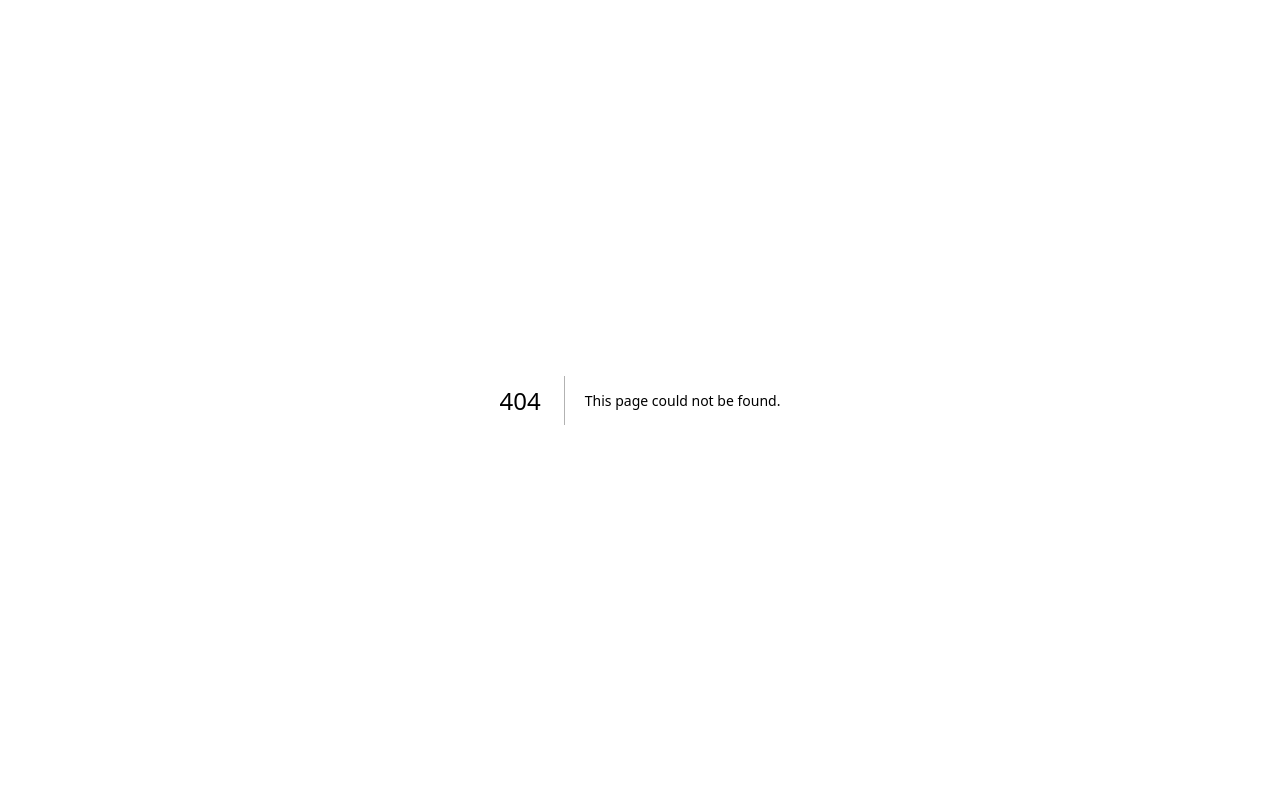
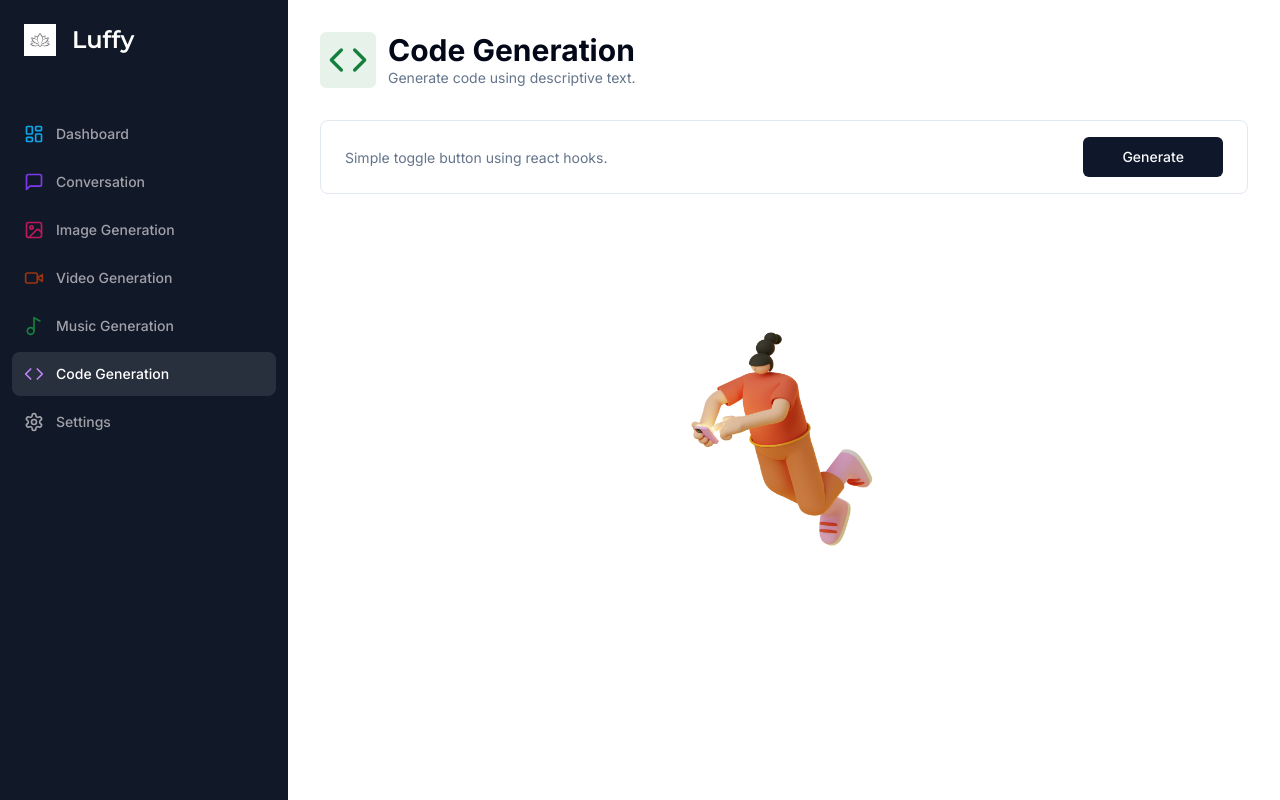
Before and after one commit to Shridharann41/Luffy, a Next.js app: page /code in a window 1280 px wide. Before the commit this address had no page. Built offline with nearby package versions, Linux system fonts and the light colour scheme.

Commit message:
code generation  AI api

```diff
--- /dev/null
+++ b/app/(dashboard)/(routes)/code/constants.ts
@@ -0,0 +1,8 @@
+import * as z from "zod";
+
+ export const formSchema = z.object({
+    prompt: z.string().min(1, {
+        message: "Prompt is required",
+    }),
+
+});
--- /dev/null
+++ b/app/(dashboard)/(routes)/code/page.tsx
@@ -0,0 +1,161 @@
+"use client";
+
+import axios from "axios";
+import * as z from "zod";
+import { Heading } from "@/components/heading";
+import { Code} from "lucide-react";
+import { useForm } from "react-hook-form";
+import { useRouter } from "next/navigation";
+import OpenAI from "openai";
+import { ChatCompletionRequestMessage} from "openai";
+import { Empty } from "@/components/empty";
+
+
+import {formSchema} from "./constants"
+import { zodResolver } from "@hookform/resolvers/zod";
+import { Form, FormControl, FormField, FormItem } from "@/components/ui/form";
+import { Input } from "@/components/ui/input";
+import { Button } from "@/components/ui/button";
+import { useState } from "react";
+import { Loader } from "@/components/loader";
+import { cn } from "@/lib/utils";
+import { UserAvatar } from "@/components/user-avatar";
+import { BotAvatar } from "@/components/bot-avatar";
+import ReactMarkdown from "react-markdown";
+
+
+
+
+const CodePage = () => {
+  const router = useRouter();
+  const [messages, setMessages] = useState<ChatCompletionRequestMessage[]>([]);
+  const form = useForm<z.infer<typeof formSchema>>({
+    resolver: zodResolver(formSchema),
+    defaultValues: {
+        prompt: ""
+    }
+  });
+
+  const isLoading = form.formState.isSubmitting;
+
+  const onSubmit = async  (values: z.infer<typeof formSchema>) => {
+    try{
+      const userMessage: ChatCompletionRequestMessage = {
+        role: "user",
+        content: values.prompt,
+
+
+      };
+      const newMessages = [...messages, userMessage];
+
+      const response = await axios.post("/api/code", {
+        messages: newMessages,
+
+      });
+
+      setMessages((current) => [...current, userMessage, response.data]);
+      form.reset();
+    } catch (error: any) {
+      //TODO: Open Pro Modal
+      console.log(error);
+
+    }finally{
+      router.refresh();
+
+    }
+  };
+  return (
+    <div>
+      <Heading
+        title="Code Generation"
+        description="Generate code using descriptive text."
+        icon={Code}
+        iconColor="text-green-700"
+        bgColor="bg-green-700/10"
+      />
+      <div className="px-4 lg:px-8">
+        <div>
+          <Form {...form}>
+            <form
+              onSubmit={form.handleSubmit(onSubmit)}
+              className="
+                rounded-lg
+                border
+                w-full
+                p-4
+                px-3
+                md:px-6
+                focus-within:shadow-sm
+                grid
+                grid-cols-12
+                gap-2
+              "
+            >
+              <FormField
+                name="prompt"
+                render={({ field }) => (
+                  <FormItem className="col-span-12 lg:col-span-10">
+                    <FormControl className="m-0 p-0">
+                      <Input
+                        className="border-0 outline-none focus-visible:ring-0 focus-visible:ring-transparent"
+                        disabled={isLoading}
+                        placeholder="Simple toggle button using react hooks."
+                        {...field}
+                      />
+                    </FormControl>
+                  </FormItem>
+                )}
+              />
+              <Button className="col-span-12 lg:col-span-2 w-full" type="submit" disabled={isLoading} size="icon">
+                Generate
+              </Button>
+            </form>
+          </Form>
+        </div>
+        <div className="space-y-4 mt-4">
+          {isLoading && (
+            <div className="p-8 rounded-lg w-full flex items-center justify-center bg-muted">
+              <Loader />
+            </div>
+          )}
+          {messages.length === 0 && !isLoading && (
+            <Empty label="No conversation started" />
+          )}
+          <div className="flex flex-col-reverse gap-y-4">
+            {messages.map((message) => (
+              <div
+                key={message.content}
+                className={cn(
+                  "p-8 w-full flex items-start gap-x-8 rounded-lg",
+                  message.role === "user"
+                    ? "bg-white border border-black border-opacity-10"
+                    : "bg-muted"
+                )}
+              >
+                {message.role === "user" ? <UserAvatar /> : <BotAvatar />}
+                <ReactMarkdown
+                  components={{
+                    pre: ({ node, ...props }) => (
+                      <div className="overflow-auto w-full my-2 bg-black/10 p-2 rounded-lg">
+                        <pre {...props} />
+                      </div>
+                    ),
+                    code: ({node, ...props})=>(
+                      <code className="bg-black/10 rounded-lg p-1"
+                      {...props}/>
+                    )
+                  }}
+                  className="text-sm overflow-hidden leading-7"
+                >
+                  {message.content || ""}
+                </ReactMarkdown>
+              </div>
+            ))}
+          </div>
+        </div>
+      </div>
+    </div>
+   );
+}
+
+export default CodePage;
--- /dev/null
+++ b/app/api/code/route.ts
@@ -0,0 +1,47 @@
+import { auth } from "@clerk/nextjs";
+import { NextResponse } from "next/server";
+import OpenAI from "openai";
+import { ChatCompletionMessageParam } from "openai/resources/index.mjs";
+
+const openai = new OpenAI({
+  apiKey: process.env.OPENAI_API_KEY,
+});
+
+const instructionMessage: ChatCompletionMessageParam = {
+  role: "system",
+  content: "You are a code generator. You must answer only in markdown code snippets. Use code comments for explanations"
+}
+
+export async function POST(
+  req: Request
+) {
+  try {
+    const { userId } = auth();
+    const body = await req.json();
+    const { messages  } = body;
+
+    if (!userId) {
+      return new NextResponse("Unauthorized", { status: 401 });
+    }
+
+    if (!openai.apiKey) {
+      return new NextResponse("OpenAI API Key not configured.", { status: 500 });
+    }
+
+    if (!messages) {
+      return new NextResponse("Messages are required", { status: 400 });
+    }
+
+    const response = await openai.chat.completions.create({
+      model: "gpt-3.5-turbo",
+      max_tokens: 75,
+      temperature: 0.5,
+      messages: [instructionMessage, ...messages]
+    });
+
+    return NextResponse.json(response.choices[0].message);
+  } catch (error) {
+    console.log('[CODE_ERROR]', error);
+    return new NextResponse("Internal Error", { status: 500 });
+  }
+};
--- a/components/sidebar.tsx
+++ b/components/sidebar.tsx
@@ -76,7 +76,7 @@
 
                     </div>
                     <h1 className={cn("text-2xl font-bold", montserrat.className)}>
-                        CatgarAI
+                        Luffy
                     </h1>
 
 
--- a/package.json
+++ b/package.json
@@ -27,6 +27,7 @@
     "react": "^18.2.0",
     "react-dom": "^18.2.0",
     "react-hook-form": "^7.49.0",
+    "react-markdown": "^9.0.1",
     "tailwind-merge": "^1.14.0",
     "tailwindcss-animate": "^1.0.7",
     "zod": "^3.22.4"
```
Also changed, not shown: 1 other file (tests, documents, lock files or other folders).
